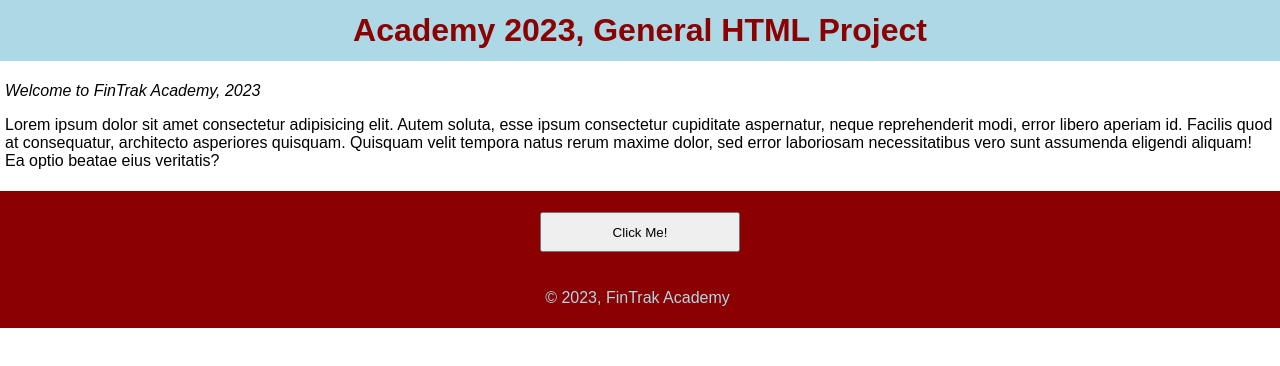
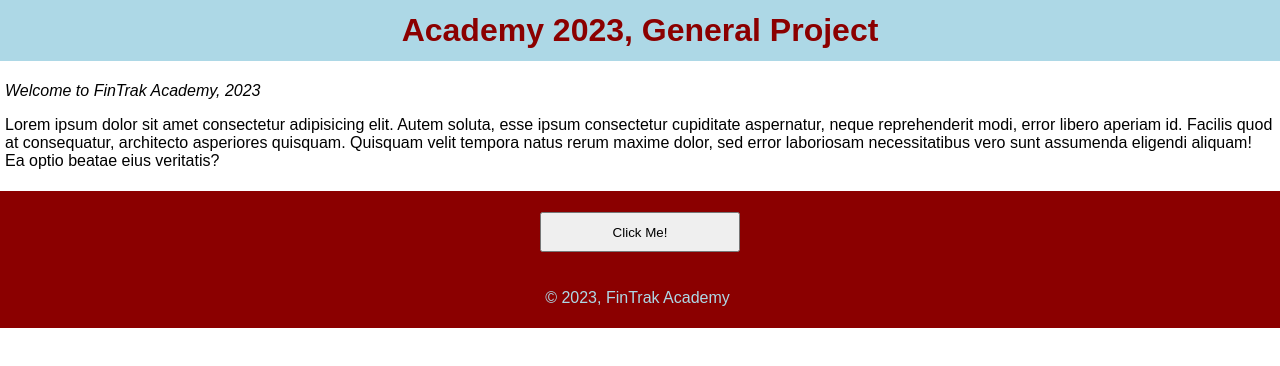
Before and after one commit to codedfellow/academy2023Javascript, a plain HTML site: page index.html in a window 1280 px wide. Drawn offline with Linux system fonts and the light colour scheme; a script that the page names is missing.

Commit message:
changed the header name

```diff
--- a/index.html
+++ b/index.html
@@ -9,7 +9,7 @@
 </head>
 <body>
     <div class="heading">
-        <h1 class="header">Academy 2023, General HTML Project</h1>
+        <h1 class="header">Academy 2023, General Project</h1>
     </div>
     <div class="body-text">
         <p><i>Welcome to FinTrak Academy, 2023</i></p>
```
